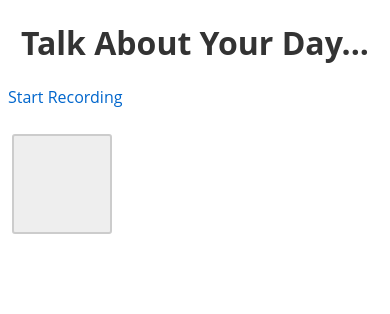
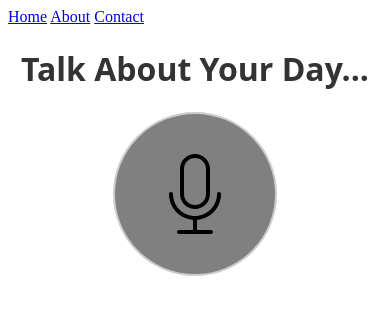
Before and after one commit to redmac135/hack-western-2023, a SvelteKit app in the folder frontend/: page / in a window 390 px wide. Shown: the top 314 px of the page. Built offline with nearby package versions, Linux system fonts and the light colour scheme; no server answers.

Commit message:
style microphone button

```diff
--- /dev/null
+++ b/frontend/src/routes/+layout.svelte
@@ -0,0 +1,6 @@
+<nav>
+	<a href="/">Home</a>
+	<a href="/entries">About</a>
+	<a href="/summary">Contact</a>
+</nav>
+<slot />
--- a/frontend/src/routes/+page.svelte
+++ b/frontend/src/routes/+page.svelte
@@ -6,16 +6,16 @@
 	let mediaRecorder = null;
 	let recording: boolean;
 
-	async function uploadAudio(blob) {
-		const formData = new FormData();
-		formData.append('audio', blob);
-		// Tmp user id
-		formData.append('useruid', '1');
-		return await fetch(`${PUBLIC_BACKEND_URL}entries/create/`, {
-			method: 'POST',
-			body: formData
-		}).then(() => goto('/entries'));
-	}
+	// async function uploadAudio(blob) {
+	// 	const formData = new FormData();
+	// 	formData.append('audio', blob);
+	// 	// Tmp user id
+	// 	formData.append('useruid', '1');
+	// 	return await fetch(`${PUBLIC_BACKEND_URL}entries/create/`, {
+	// 		method: 'POST',
+	// 		body: formData
+	// 	}).then(() => goto('/entries'));
+	// }
 
 	onMount(async () => {
 		const stream = await navigator.mediaDevices.getUserMedia({ audio: true });
@@ -50,7 +50,7 @@
 
 <!-- you can write any html here -->
 <h1>Talk About Your Day...</h1>
-<p>Start Recording</p>
+<section>
 	<input
 		type="checkbox"
 		name="record"
@@ -58,9 +58,30 @@
 		bind:checked={recording}
 		on:change={handleRecordingToggle}
 	/>
+	<label for="record">
+		<svg
+			xmlns="http://www.w3.org/2000/svg"
+			width="100"
+			height="100"
+			viewBox="0 0 100 100"
+			id="microphone"
+			><g
+				><path
+					d="M52 75.9V86h14c1.1 0 2 .9 2 2s-.9 2-2 2H34c-1.1 0-2-.9-2-2s.9-2 2-2h14V75.9c-13.4-1-24-12.3-24-25.9 0-1.1.9-2 2-2s2 .9 2 2c0 12.1 9.9 22 22 22s22-9.9 22-22c0-1.1.9-2 2-2s2 .9 2 2c0 13.7-10.6 24.9-24 25.9zM65 25v25c0 8.3-6.7 15-15 15s-15-6.7-15-15V25c0-8.3 6.7-15 15-15s15 6.7 15 15zm-4 0c0-6.1-4.9-11-11-11s-11 4.9-11 11v25c0 6.1 4.9 11 11 11s11-4.9 11-11V25z"
+				/></g
+			><g><path fill="#00F" d="M1084-650v1684H-700V-650h1784m8-8H-708v1700h1800V-658z" /></g></svg
+		>
+	</label>
+</section>
 
 <style>
 	/* then your styles go at the bottom in a "style" tag */
+
+	section {
+		display: flex;
+		flex-direction: column;
+		align-items: center;
+	}
 
 	h1 {
 		font-family: 'Open Sans', sans-serif;
@@ -74,8 +95,7 @@
 	}
 
 	input {
-		margin-top: 10px;
-		margin-bottom: 20px;
+		display: none;
 	}
 
 	/* Style the checkbox container */
@@ -85,32 +105,43 @@
 	}
 
 	/* Style the checkbox */
-	input[type='checkbox'] {
-		appearance: none;
-		width: 100px;
-		height: 100px;
-		background-color: #eee;
+	input[type='checkbox'] + label {
+		display: flex;
+		align-items: center;
+		justify-content: center;
+		width: 10rem;
+		height: 10rem;
+		border-radius: 999rem;
+		background-color: grey;
 		border: 2px solid #ccc;
-		display: inline-block;
 		position: relative;
-		border-radius: 3px;
 		cursor: pointer;
+		transition: background-color 0.3s;
 	}
 
-	input[type='checkbox']:checked {
-		background-color: #4caf50;
-		border: 1px solid #45a049;
+	input[type='checkbox']:checked + label {
+		background-color: rgb(194, 33, 33);
+		border: 1px solid red;
+		animation-name: pulse;
+		animation-duration: 1.5s;
+		animation-iteration-count: infinite;
+		animation-timing-function: linear;
 	}
 
-	input[type='checkbox']:checked:before {
+	input[type='checkbox']:checked:before + label {
 		transform: translateX(20px);
 		border: 1px solid #45a049;
 	}
 
-	/* Additional styling for the recording status */
-	p.recording {
-		color: red;
-		font-weight: bold;
-		margin-top: 10px;
+	@keyframes pulse {
+		0% {
+			box-shadow: 0px 0px 5px 0px rgba(173, 0, 0, 0.3);
+		}
+		65% {
+			box-shadow: 0px 0px 5px 13px rgba(173, 0, 0, 0.3);
+		}
+		90% {
+			box-shadow: 0px 0px 5px 13px rgba(173, 0, 0, 0);
+		}
 	}
 </style>
```
Lines whose indentation alone changed are shown as unchanged.
